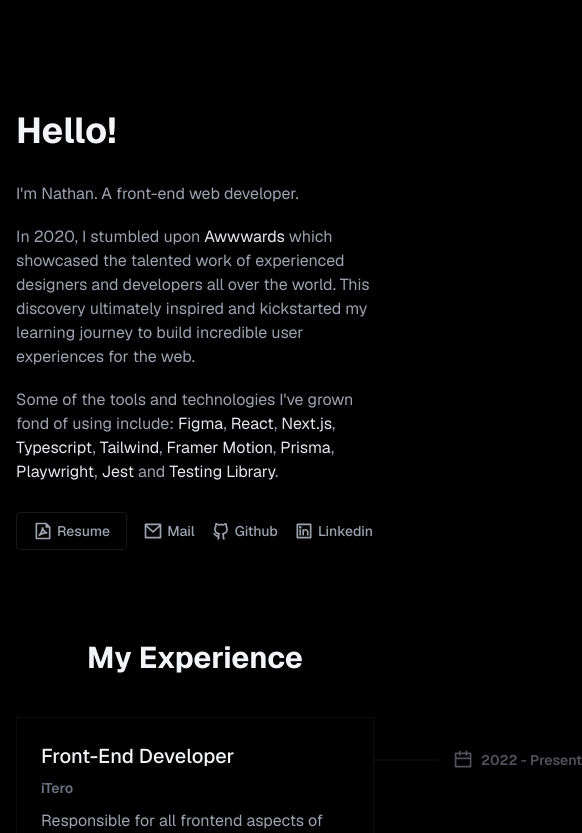
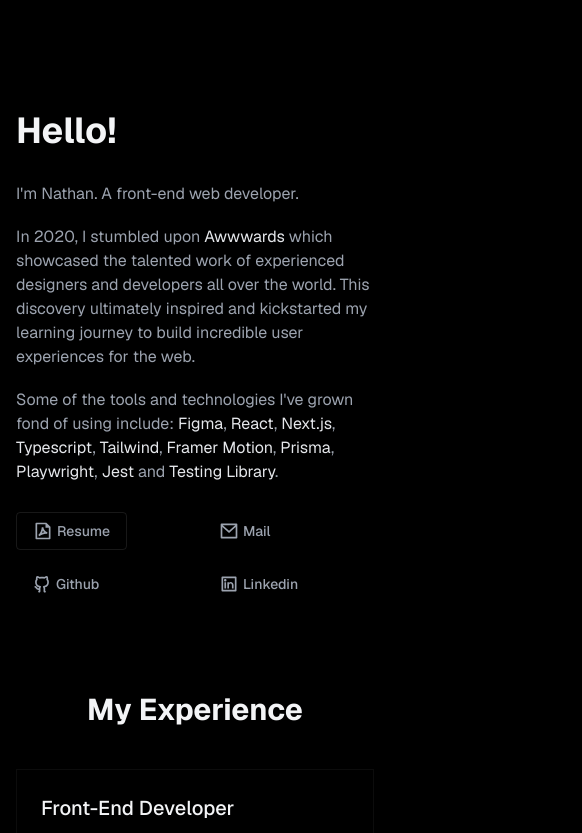
Before and after one commit to nhui98/nhui.dev, a Next.js app: page / in a window 390 px wide. Shown: the top 833 px of the page, 582 px wide, since content can reach past the window. Built offline with nearby package versions, Linux system fonts and the light colour scheme.

Commit message:
responsive styling

```diff
--- a/src/components/about.tsx
+++ b/src/components/about.tsx
@@ -106,7 +106,7 @@
         </m.p>
       ))}
       <m.div
-        className="mt-[28px] inline-flex items-center gap-x-4"
+        className="mt-[28px] grid grid-cols-2 flex-wrap items-center gap-4 sm:inline-flex"
         initial={{ opacity: 0, y: 20 }}
         animate={{ opacity: 1, y: 0 }}
         transition={{ duration: 0.5, delay: 0.45 }}
@@ -133,7 +133,7 @@
       href={href}
       target="_blank"
       className={cn(
-        "group inline-flex items-center gap-x-1 text-sm font-medium",
+        "group inline-flex w-fit items-center gap-x-1 px-4 py-2 text-sm font-medium",
         button && "rounded border border-gray-200/10 px-4 py-2",
       )}
     >
--- a/src/components/experience.tsx
+++ b/src/components/experience.tsx
@@ -79,10 +79,13 @@
       <h3 className="text-xl font-medium text-gray-100">{title}</h3>
       <h4 className="pt-2 text-sm font-semibold text-gray-500">{company}</h4>
       <p className="pt-[11px] text-gray-400">{description}</p>
+      <span className="flex items-center gap-x-2 pt-[11px] text-sm font-semibold text-zinc-600 md:hidden">
+        <CalendarIcon className="h-5 w-5 fill-zinc-600" /> {workingYears}
+      </span>
 
       <div
         className={cn(
-          "absolute top-8 flex items-center gap-x-4",
+          "absolute top-8 hidden items-center gap-x-4 md:flex",
           !reverse && "right-0 translate-x-full",
           reverse && "left-0 -translate-x-full flex-row-reverse",
         )}
```
